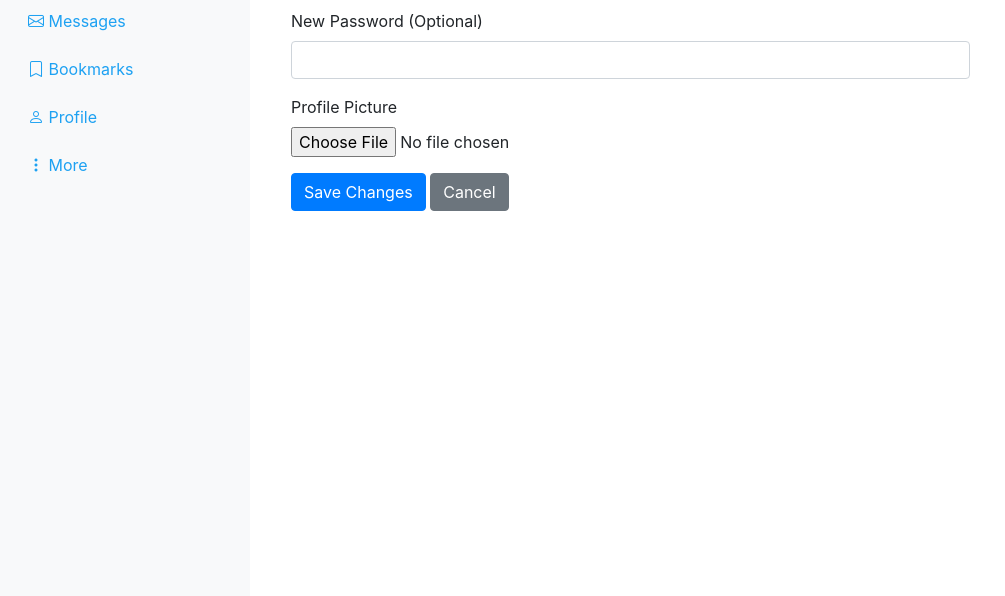
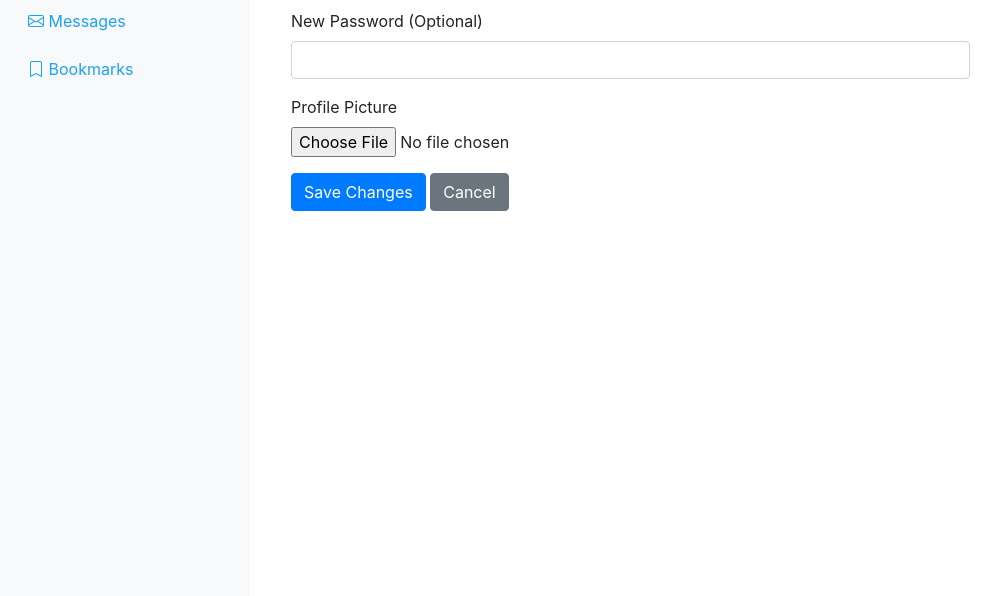
Before and after one commit to Jeremy-Verweij/webtech, a Flask app: page /edit_profile in a window 1280 px wide. Shown: the part 237-833 px from the top of the page, without its empty margins (0-1005 px from the left). Run offline with Flask 3, Linux system fonts and the light colour scheme; a user stored in the database is signed in; data comes from the database, SQL or seed files in the repository; some libraries are stand-ins or nearby versions.

Commit message:
Update layout.html

```diff
--- a/templates/layout.html
+++ b/templates/layout.html
@@ -56,7 +56,7 @@
             <div class="dropdown-content">
                 <a href="{{ url_for('index') }}"><i class="bi bi-person"></i> Profile</a>
                 <a href="{{ url_for('edit_profile') }}"><i class="bi bi-pencil-square"></i> Edit Profile</a>
-                <a href="#"><i class="bi bi-gear"></i> Settings</a>
+                <a href="{{ url_for('settings') }}"><i class="bi bi-gear"></i> Settings</a>
                 <a href="{{ url_for('logout') }}" class="text-danger"><i class="bi bi-box-arrow-right"></i> Logout</a>
             </div>
         </div>
@@ -65,13 +65,11 @@
     <div class="container_box d-flex">
         <div class="Leftside bg-light p-3">
             <ul class="list-unstyled">
-                <li><a href="#" class="nav-item"><i class="bi bi-house"></i> Home</a></li>
-                <li><a href="#" class="nav-item"><i class="bi bi-hash"></i> Explore</a></li>
-                <li><a href="#" class="nav-item"><i class="bi bi-bell"></i> Notifications</a></li>
-                <li><a href="#" class="nav-item"><i class="bi bi-envelope"></i> Messages</a></li>
-                <li><a href="#" class="nav-item"><i class="bi bi-bookmark"></i> Bookmarks</a></li>
-                <li><a href="#" class="nav-item"><i class="bi bi-person"></i> Profile</a></li>
-                <li><a href="#" class="nav-item"><i class="bi bi-three-dots-vertical"></i> More</a></li>
+                <li><a href="{{ url_for('index') }}" class="nav-item"><i class="bi bi-house"></i> Home</a></li>
+                <li><a href="{{ url_for('index') }}" class="nav-item"><i class="bi bi-hash"></i> Explore</a></li>
+                <li><a href="{{ url_for('index') }}" class="nav-item"><i class="bi bi-bell"></i> Notifications</a></li>
+                <li><a href="{{ url_for('index') }}" class="nav-item"><i class="bi bi-envelope"></i> Messages</a></li>
+                <li><a href="{{ url_for('index') }}" class="nav-item"><i class="bi bi-bookmark"></i> Bookmarks</a></li>
             </ul>
         </div>
 
```
